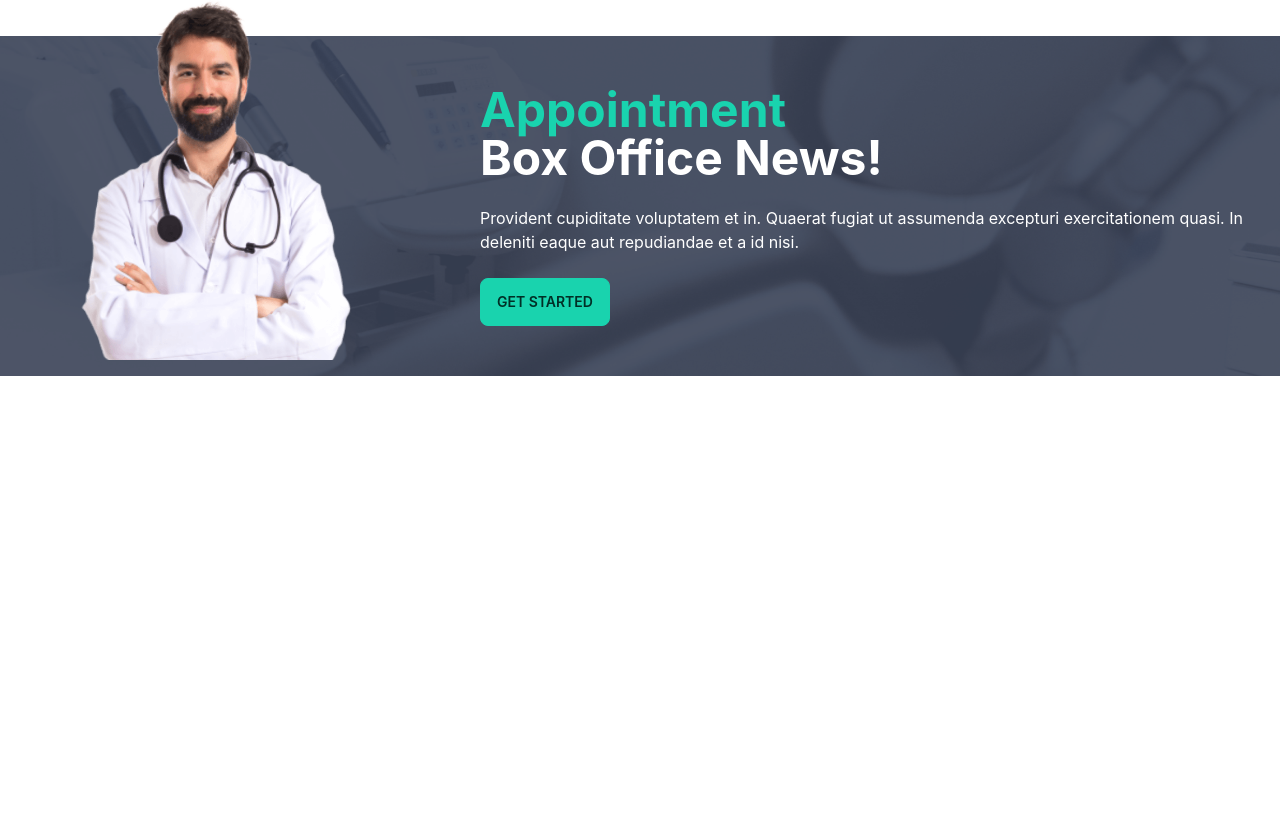
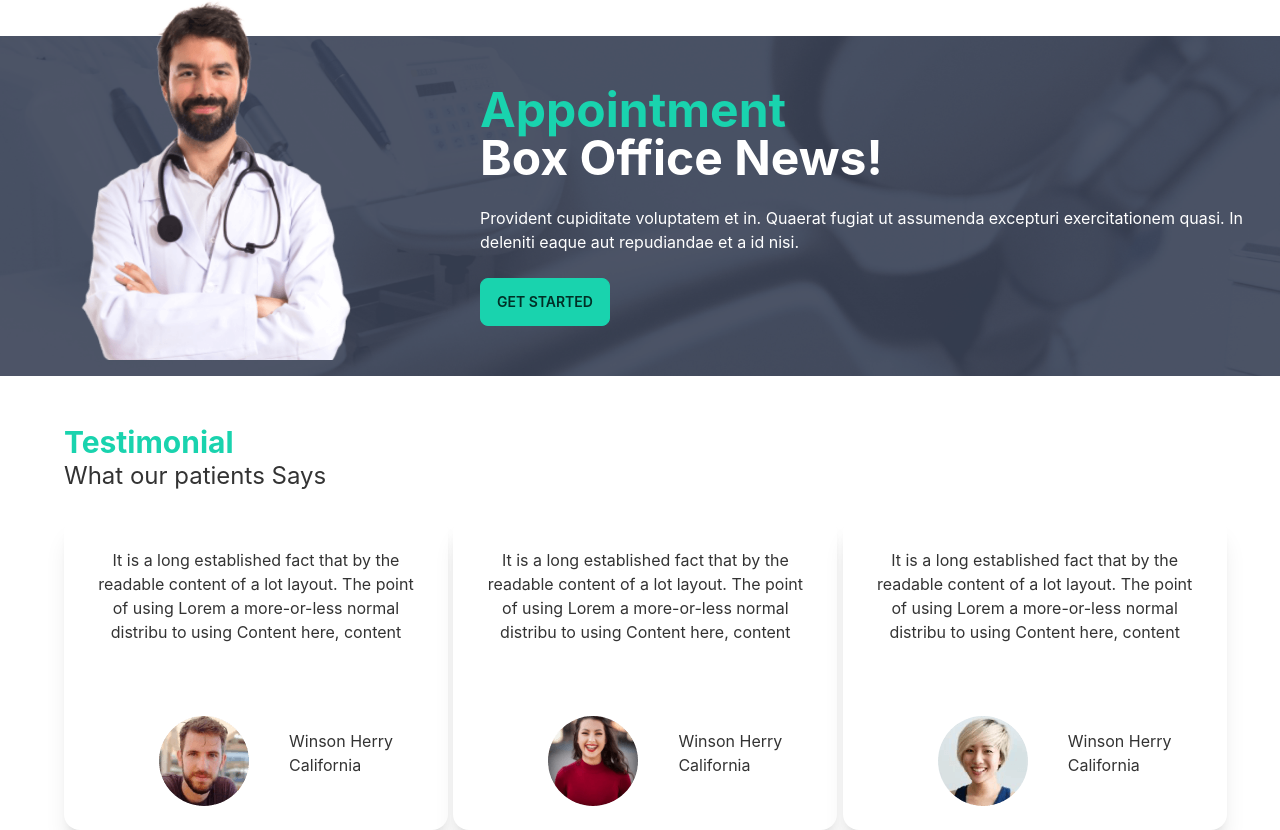
Before and after one commit to Emran12/doctors-portal-client, a React (Create React App) app: page / in a window 1280 px wide. Shown: the part 2085-2915 px from the top of the page. Before the commit the page ends 2461 px from the top, so only its background shows below. Built offline with nearby package versions, Linux system fonts and the light colour scheme.

Commit message:
testimonial added at home page

```diff
--- a/src/Pages/Home/Home.js
+++ b/src/Pages/Home/Home.js
@@ -3,6 +3,7 @@ import Appointment from "./Appointment";
 import Banner from "./Banner";
 import Info from "./Info/Info";
 import Services from "./Services";
+import Testimonial from "./Testimonial";
 import Treatment from "./Treatment";
 
 const Home = () => {
@@ -15,6 +16,7 @@ const Home = () => {
         <Treatment></Treatment>
       </div>
       <Appointment></Appointment>
+      <Testimonial></Testimonial>
     </div>
   );
 };
--- /dev/null
+++ b/src/Pages/Home/Testimonial.js
@@ -0,0 +1,50 @@
+import React from "react";
+import people1 from "../../assets/images/people1.png";
+import people2 from "../../assets/images/people2.png";
+import people3 from "../../assets/images/people3.png";
+import TestimonialDetail from "./TestimonialDetail";
+
+const Testimonial = () => {
+  const data = [
+    {
+      id: 1,
+      description:
+        "It is a long established fact that by the readable content of a lot layout. The point of using Lorem a more-or-less normal distribu to using Content here, content",
+      name: "Winson Herry",
+      address: "California",
+      img: people1,
+    },
+    {
+      id: 2,
+      description:
+        "It is a long established fact that by the readable content of a lot layout. The point of using Lorem a more-or-less normal distribu to using Content here, content",
+      name: "Winson Herry",
+      address: "California",
+      img: people2,
+    },
+    {
+      id: 3,
+      description:
+        "It is a long established fact that by the readable content of a lot layout. The point of using Lorem a more-or-less normal distribu to using Content here, content",
+      name: "Winson Herry",
+      address: "California",
+      img: people3,
+    },
+  ];
+  return (
+    <div className="mt-12 px-16">
+      <h1 className="text-3xl text-primary font-bold">Testimonial</h1>
+      <p className="text-2xl mb-6">What our patients Says</p>
+      <div className="grid lg:grid-cols-3 md:grid-cols-2 sm:grid-cols-1 gap-4">
+        {data.map((data) => (
+          <TestimonialDetail
+            key={data.id}
+            testimonial={data}
+          ></TestimonialDetail>
+        ))}
+      </div>
+    </div>
+  );
+};
+
+export default Testimonial;
--- /dev/null
+++ b/src/Pages/Home/TestimonialDetail.js
@@ -0,0 +1,25 @@
+import React from "react";
+
+const TestimonialDetail = ({ testimonial }) => {
+  const { img, name, address, description } = testimonial;
+  return (
+    <div>
+      <div class="card w-96 bg-white shadow-xl">
+        <div class="card-body items-center text-center">
+          <p>{description}</p>
+        </div>
+        <div className="flex justify-center items-center pb-6">
+          <figure class="px-10 pt-10">
+            <img src={img} alt="Shoes" class="rounded-xl" />
+          </figure>
+          <div className="mt-6">
+            <h1>{name}</h1>
+            <p>{address}</p>
+          </div>
+        </div>
+      </div>
+    </div>
+  );
+};
+
+export default TestimonialDetail;
```
